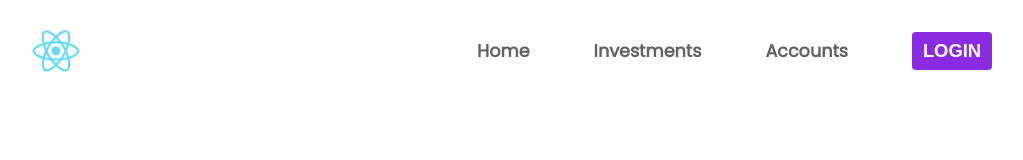
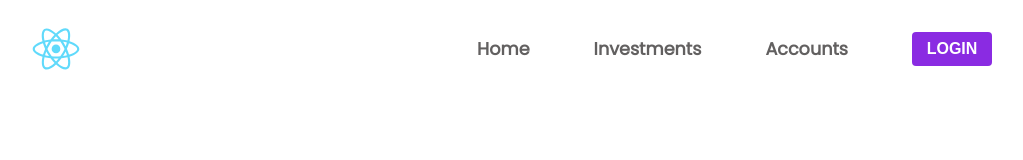
Before and after one commit to coder-Bibek/account-IN, a React (Create React App) app in the folder projects/client/: page /login in a window 1280 px wide. Shown: the top 160 px of the page, without its empty margins (136-1159 px from the left). Built offline with nearby package versions, Linux system fonts and the light colour scheme.

Commit message:
feat: update css for login button

```diff
--- a/projects/client/src/common/components/atoms/styles/index.css
+++ b/projects/client/src/common/components/atoms/styles/index.css
@@ -26,7 +26,7 @@
 
 @media only screen and (min-width: 768px) {
   .loginButton {
-    font-size: 1.15rem;
+    font-size: 1rem;
   }
 
   .logoutButton{
```
